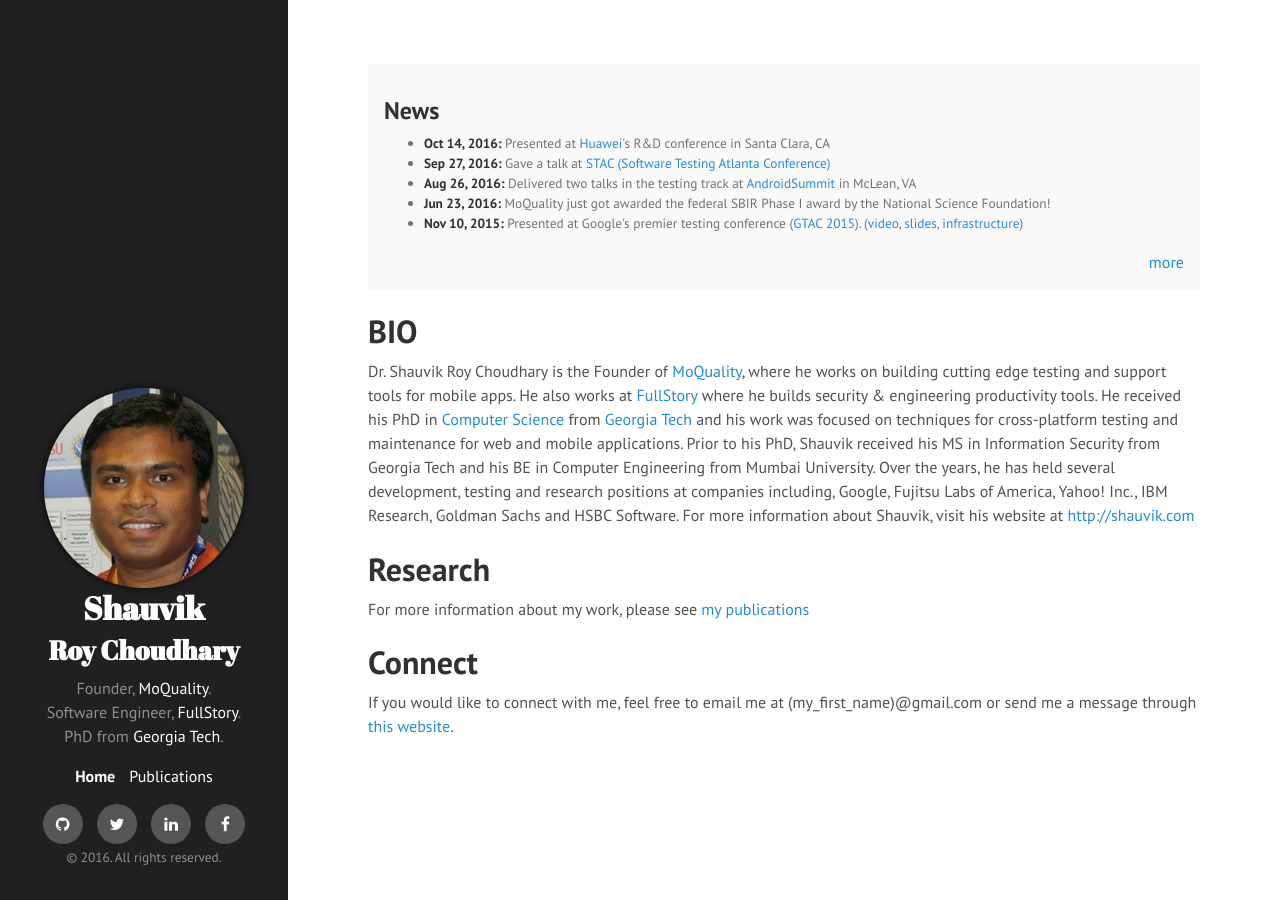
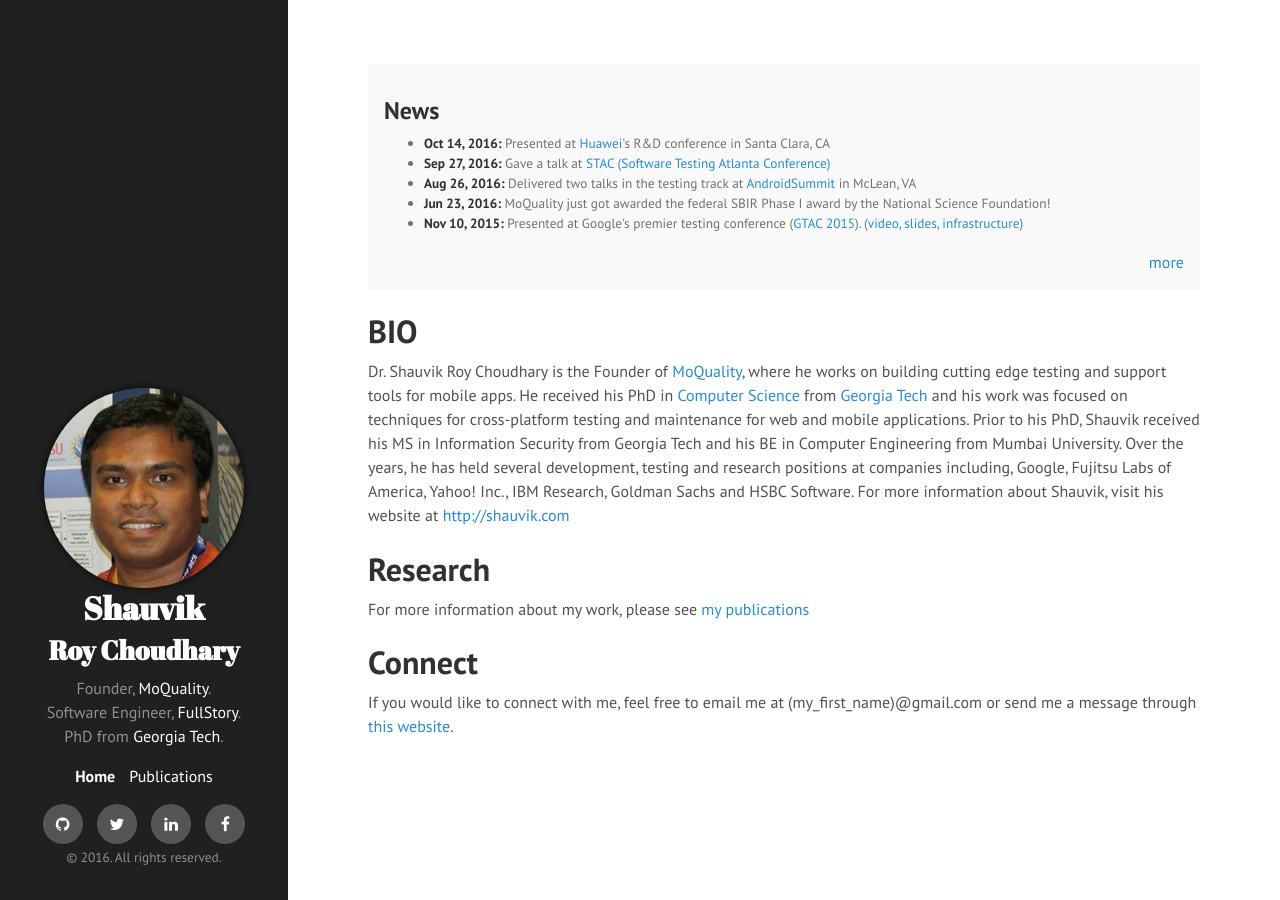
Before and after one commit to shauvik/shauvik.github.io, a Jekyll site: the page built from index.html, in a window 1280 px wide. Built offline with Jekyll 4.4.1, drawn with Linux system fonts in a browser that asks for light colours; nearby versions of some CDN libraries.

Commit message:
Update index.html

```diff
--- a/index.html
+++ b/index.html
@@ -27,7 +27,6 @@ title: Home
 
 <h1>BIO</h1>
 <p>Dr. Shauvik Roy Choudhary is the Founder of <a href="https://moquality.com">MoQuality</a>, where he works on building cutting edge testing and support tools for mobile apps.
-He also works at <a href="https://fullstory.com">FullStory</a> where he builds security &amp; engineering productivity tools.
 He received his PhD in <a href="http://www.scs.gatech.edu/">Computer Science</a> from <a href="http://www.gatech.edu">Georgia Tech</a> and his work was focused on techniques for cross-platform testing and maintenance for web and mobile applications.
 Prior to his PhD, Shauvik received his MS in Information Security from Georgia Tech and his BE in Computer Engineering from Mumbai University. Over the years, he has held several development, testing and research positions at companies including, Google, Fujitsu Labs of America, Yahoo! Inc., IBM Research, Goldman Sachs and HSBC Software. For more information about Shauvik, visit his website at <a href="http://shauvik.com">http://shauvik.com</a> </p>
 
```
